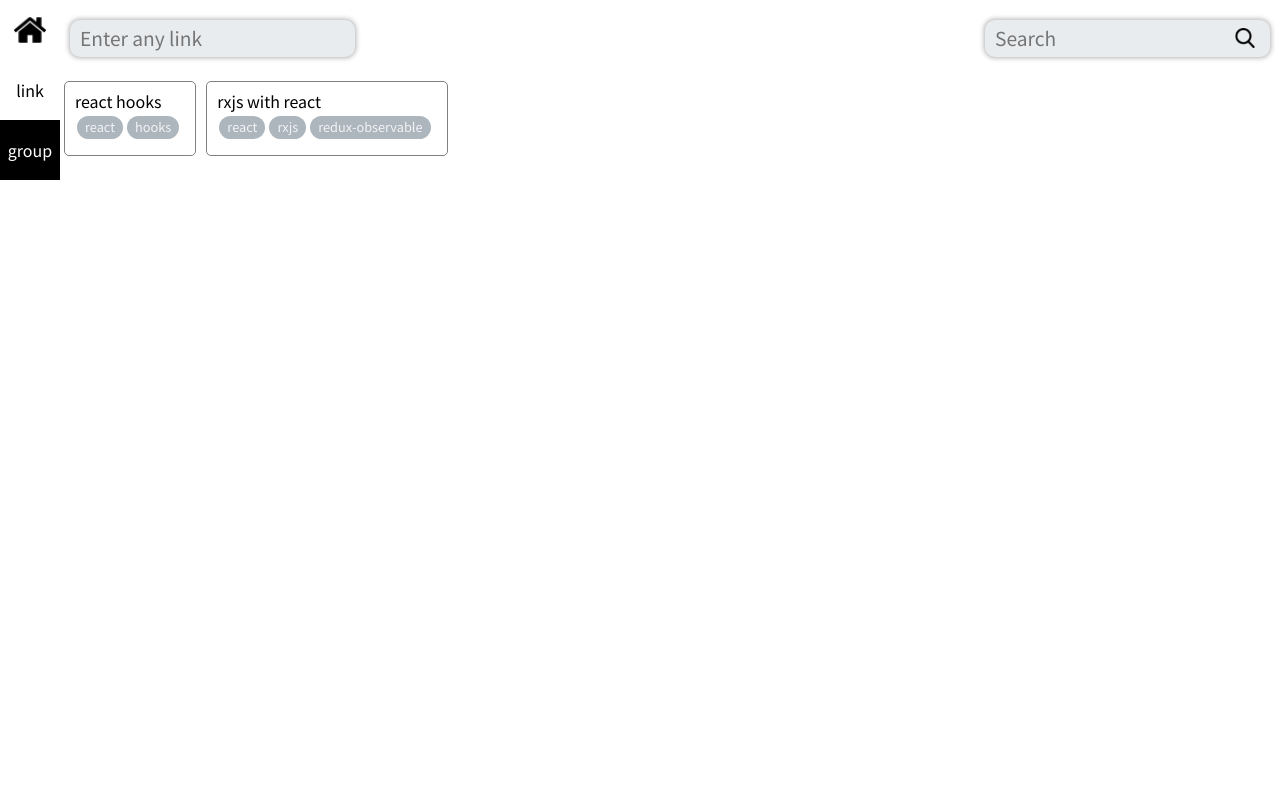
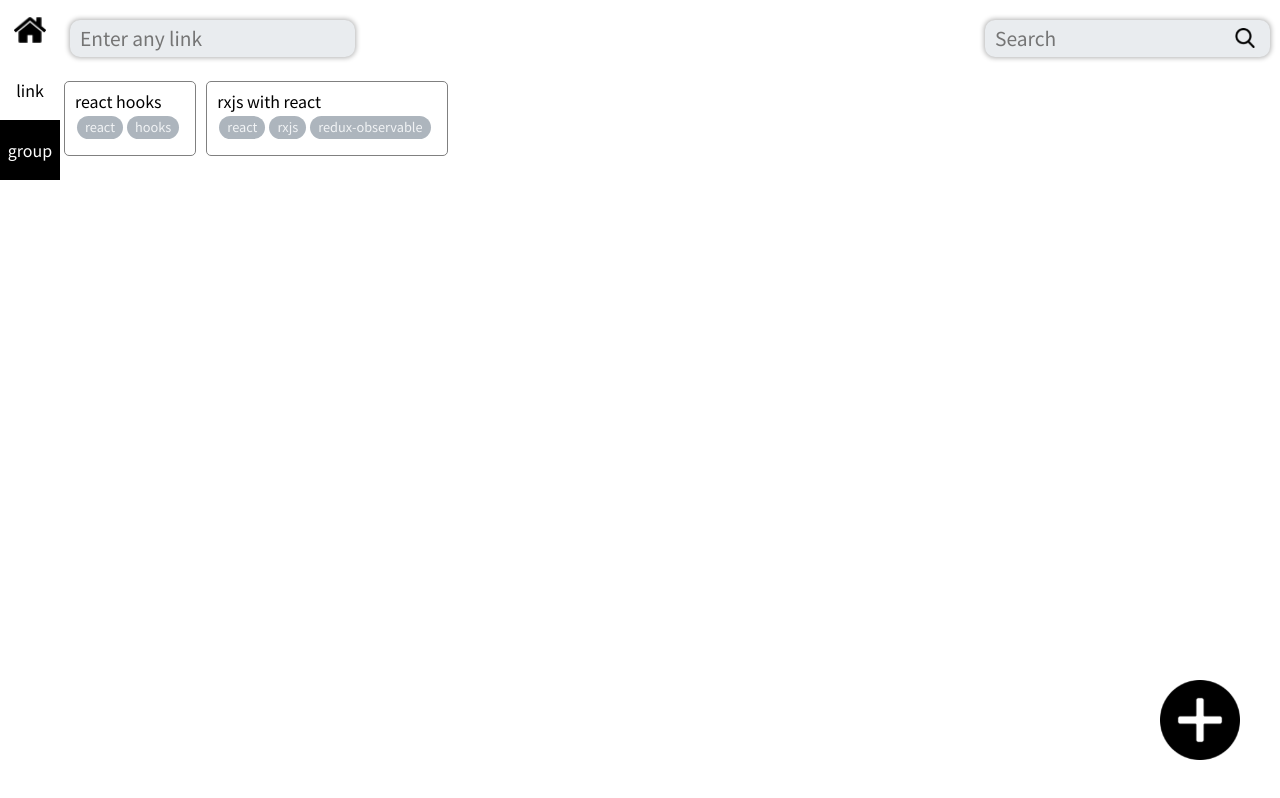
Before and after one commit to digression99/memoi, a React (Create React App) app: page /groups in a window 1280 px wide. Built offline with nearby package versions, Linux system fonts and the light colour scheme.

Commit message:
Add components in Group page

```diff
--- a/src/pages/Group/index.jsx
+++ b/src/pages/Group/index.jsx
@@ -1,10 +1,13 @@
-import React from 'react';
+import React, { useState } from 'react';
 import styled from 'styled-components';
 import Header from 'components/Header';
 import LeftSideBar from 'components/LeftSideBar';
 import GroupItem from 'components/GroupItem';
 import { useSelector } from 'react-redux';
 import Page from 'elements/Page';
+import AddButton from 'components/AddButton';
+import GroupFormModal from 'components/GroupFormModal';
+import GroupForm from '../../components/GroupForm';
 
 const GroupContainer = styled.div`
   display: flex;
@@ -21,8 +24,20 @@ const GroupContainer = styled.div`
   padding : 4px;
 `;
 
+const StyledAddButton = styled(AddButton)`
+  position : fixed;
+  bottom : 40px;
+  right : 40px;
+`;
+
 export default () => {
   const groups = useSelector(state => state.groups);
+  const [ isModalOpen, setIsModalOpen ] = useState(false);
+
+  const handleClickAddButton = (e) => {
+    e.preventDefault();
+    setIsModalOpen(true);
+  };
 
   return (
     <Page.OuterWrapper>
@@ -32,7 +47,14 @@ export default () => {
         <GroupContainer>
           {groups.map(group => <GroupItem key={group.id} {...group} />)}
         </GroupContainer>
+        <StyledAddButton onClick={handleClickAddButton} />
       </Page.Wrapper>
+      {
+        isModalOpen &&
+        <GroupFormModal onClose={() => setIsModalOpen(false)}>
+          <GroupForm />
+        </GroupFormModal>
+      }
     </Page.OuterWrapper>
   )
 };
```
